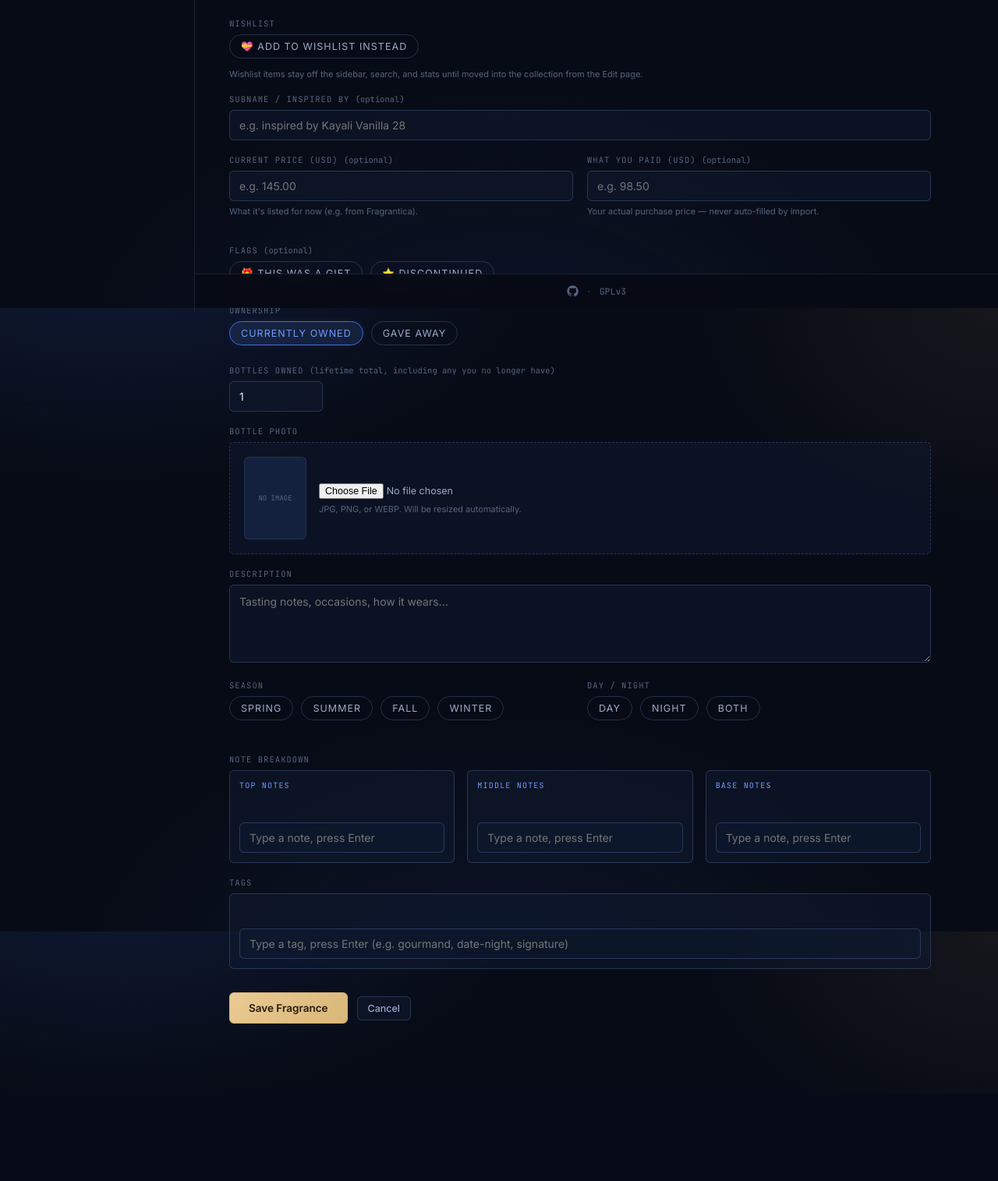
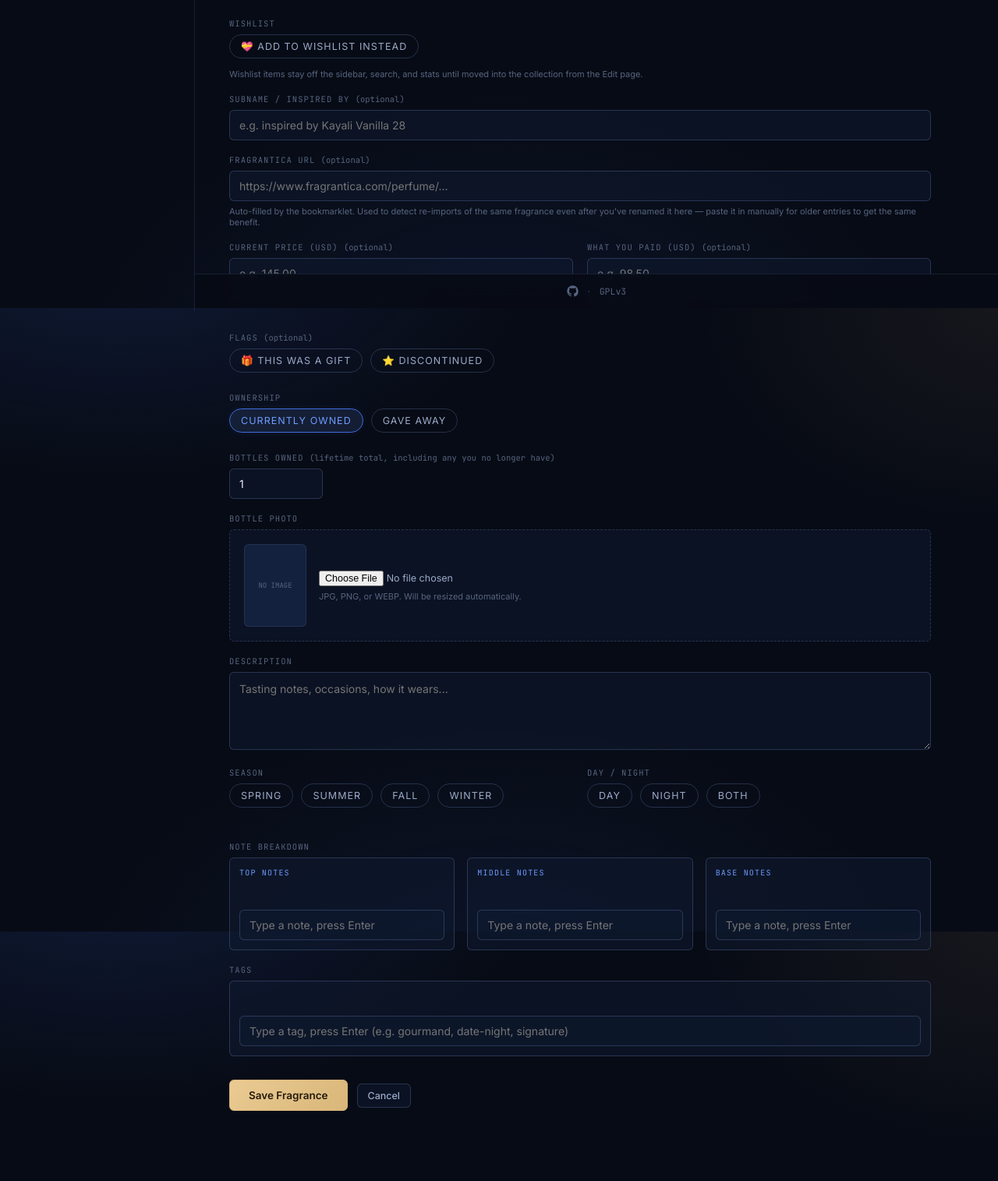
Before and after one commit to hxck/scent-ledger, a Flask app: page /add in a window 1280 px wide. Shown: the part 405-1920 px from the top of the page at 78% size. Before the commit the page ends 1718 px from the top, so only its background shows below. Run offline with Flask 3, Linux system fonts and the light colour scheme; the visitor is signed in with stand-in values (Sample User, id 1); data that the repository does not hold is empty.

Commit message:
Changed dupe detection to use Fragrantica URL

```diff
--- a/app.py
+++ b/app.py
@@ -127,6 +127,8 @@ def _run_migrations(conn):
         conn.execute("ALTER TABLE fragrances ADD COLUMN gave_away INTEGER NOT NULL DEFAULT 0")
     if "bottles_owned" not in existing_cols:
         conn.execute("ALTER TABLE fragrances ADD COLUMN bottles_owned INTEGER NOT NULL DEFAULT 1")
+    if "fragrantica_url" not in existing_cols:
+        conn.execute("ALTER TABLE fragrances ADD COLUMN fragrantica_url TEXT")
 
 
 def init_db():
@@ -563,6 +565,24 @@ NOTE_IMAGE_MAX_WIDTH = 120
 MAX_NOTE_IMAGES_PER_SUBMIT = 15
 
 
+def _normalize_fragrantica_url(url):
+    """Normalizes a Fragrantica URL for duplicate-detection comparison — drops
+    query string/fragment (tracking params, etc.) and trailing slash, lowercases
+    the whole thing. The name on a fragrance can drift from what Fragrantica
+    calls it (you renamed it locally), but the URL of the page you imported it
+    from doesn't change, which makes it a much more reliable duplicate check."""
+    if not url:
+        return None
+    try:
+        parsed = urllib.parse.urlparse(url.strip())
+        if not parsed.scheme or not parsed.netloc:
+            return None
+        path = parsed.path.rstrip("/")
+        return f"{parsed.scheme.lower()}://{parsed.netloc.lower()}{path.lower()}"
+    except Exception:
+        return None
+
+
 def _is_safe_remote_url(url):
     """Basic SSRF guard: only allow http(s) to public, non-local addresses."""
     try:
@@ -796,19 +816,33 @@ def edit(fragrance_id):
 @login_required
 def api_lookup():
     """Used by the Fragrantica import flow: before filling a blank Add form, the
-    page checks whether a fragrance with this brand+name already exists, so a
-    re-import can be routed to /edit instead of creating a duplicate."""
+    page checks whether a fragrance already exists, so a re-import can be
+    routed to /edit instead of creating a duplicate. Checks the Fragrantica
+    URL first — that doesn't change even if you've renamed the fragrance
+    locally — and falls back to brand+name for older entries that don't have
+    a URL stored yet."""
+    url = request.args.get("url", "").strip()
     brand = request.args.get("brand", "").strip()
     name = request.args.get("name", "").strip()
-    if not brand or not name:
-        return {"found": False}
     db = get_db()
-    row = db.execute(
-        "SELECT id FROM fragrances WHERE LOWER(TRIM(brand)) = LOWER(TRIM(?)) AND LOWER(TRIM(name)) = LOWER(TRIM(?)) LIMIT 1",
-        (brand, name),
-    ).fetchone()
-    if row:
-        return {"found": True, "id": row["id"]}
+
+    normalized = _normalize_fragrantica_url(url)
+    if normalized:
+        rows = db.execute(
+            "SELECT id, fragrantica_url FROM fragrances WHERE fragrantica_url IS NOT NULL"
+        ).fetchall()
+        for r in rows:
+            if _normalize_fragrantica_url(r["fragrantica_url"]) == normalized:
+                return {"found": True, "id": r["id"], "matched_by": "url"}
+
+    if brand and name:
+        row = db.execute(
+            "SELECT id FROM fragrances WHERE LOWER(TRIM(brand)) = LOWER(TRIM(?)) AND LOWER(TRIM(name)) = LOWER(TRIM(?)) LIMIT 1",
+            (brand, name),
+        ).fetchone()
+        if row:
+            return {"found": True, "id": row["id"], "matched_by": "name"}
+
     return {"found": False}
 
 
@@ -861,6 +895,8 @@ def _handle_form_submit(mode, fragrance_id, existing=None):
     except ValueError:
         bottles_owned = 1
 
+    fragrantica_url = request.form.get("fragrantica_url", "").strip() or None
+
     if not brand or not name:
         flash("Brand and Name are required.", "error")
         stub = existing or {}
@@ -870,6 +906,7 @@ def _handle_form_submit(mode, fragrance_id, existing=None):
             price=price, purchase_price=purchase_price,
             is_gift=is_gift, is_discontinued=is_discontinued, is_wishlist=is_wishlist,
             currently_owned=currently_owned, gave_away=gave_away, bottles_owned=bottles_owned,
+            fragrantica_url=fragrantica_url,
         )
         return render_template("form.html", mode=mode, f=stub), 400
 
@@ -900,12 +937,12 @@ def _handle_form_submit(mode, fragrance_id, existing=None):
             INSERT INTO fragrances
                 (brand, name, subname, image_filename, description, daynight,
                  price, purchase_price, is_gift, is_discontinued, is_wishlist,
-                 currently_owned, gave_away, bottles_owned)
-            VALUES (?, ?, ?, ?, ?, ?, ?, ?, ?, ?, ?, ?, ?, ?)
+                 currently_owned, gave_away, bottles_owned, fragrantica_url)
+            VALUES (?, ?, ?, ?, ?, ?, ?, ?, ?, ?, ?, ?, ?, ?, ?)
             """,
             (brand, name, subname, image_filename, description, daynight,
              price, purchase_price, is_gift, is_discontinued, is_wishlist,
-             currently_owned, gave_away, bottles_owned),
+             currently_owned, gave_away, bottles_owned, fragrantica_url),
         )
         fragrance_id = cur.lastrowid
     else:
@@ -914,12 +951,12 @@ def _handle_form_submit(mode, fragrance_id, existing=None):
             UPDATE fragrances
             SET brand = ?, name = ?, subname = ?, image_filename = ?, description = ?, daynight = ?,
                 price = ?, purchase_price = ?, is_gift = ?, is_discontinued = ?, is_wishlist = ?,
-                currently_owned = ?, gave_away = ?, bottles_owned = ?
+                currently_owned = ?, gave_away = ?, bottles_owned = ?, fragrantica_url = ?
             WHERE id = ?
             """,
             (brand, name, subname, image_filename, description, daynight,
              price, purchase_price, is_gift, is_discontinued, is_wishlist,
-             currently_owned, gave_away, bottles_owned, fragrance_id),
+             currently_owned, gave_away, bottles_owned, fragrantica_url, fragrance_id),
         )
 
     replace_seasons(db, fragrance_id, seasons)
--- a/schema.sql
+++ b/schema.sql
@@ -16,6 +16,7 @@ CREATE TABLE IF NOT EXISTS fragrances (
     currently_owned INTEGER NOT NULL DEFAULT 1,
     gave_away       INTEGER NOT NULL DEFAULT 0,
     bottles_owned   INTEGER NOT NULL DEFAULT 1,
+    fragrantica_url TEXT,
     created_at      TEXT NOT NULL DEFAULT (datetime('now'))
 );
 
--- a/static/app.js
+++ b/static/app.js
@@ -90,8 +90,9 @@ function initStatsBars() {
 }
 
 // Reads a payload left in the URL hash by the "Import from Fragrantica" bookmarklet
-// (#import=<base64 JSON>). On the Add page, first checks whether a fragrance with
-// this brand+name already exists — if so, redirects to its Edit page (carrying the
+// (#import=<base64 JSON>). On the Add page, first checks whether a fragrance
+// already exists — by Fragrantica URL first (survives local renames), falling
+// back to brand+name — and if so, redirects to its Edit page (carrying the
 // same import payload) and fills in only the gaps there instead of creating a
 // duplicate. chipControllers: { top, middle, base, tags } from initChipField().
 async function initFragranticaImport(mode, chipControllers) {
@@ -111,16 +112,17 @@ async function initFragranticaImport(mode, chipControllers) {
   }
 
   if (mode === 'add') {
-    const existingId = await findExistingFragrance(data.brand, data.name);
-    if (existingId) {
+    const match = await findExistingFragrance(data.brand, data.name, data.sourceUrl);
+    if (match) {
       // Hand off to the Edit page with the same payload still in the hash —
       // don't clear it here, that page needs to run this same import itself.
-      window.location.href = '/edit/' + existingId + hash;
+      window.location.href = '/edit/' + match.id + '?matched=' + match.matchedBy + hash;
       return;
     }
     fillAddMode(data, chipControllers);
   } else {
-    fillEditModeGaps(data, chipControllers);
+    const matchedBy = new URLSearchParams(window.location.search).get('matched');
+    fillEditModeGaps(data, chipControllers, matchedBy);
   }
 
   // Queue note icons for caching regardless of mode or which text fields ended
@@ -132,14 +134,17 @@ async function initFragranticaImport(mode, chipControllers) {
   history.replaceState(null, '', window.location.pathname + window.location.search);
 }
 
-async function findExistingFragrance(brand, name) {
-  if (!brand || !name) return null;
+async function findExistingFragrance(brand, name, url) {
+  if (!brand && !name && !url) return null;
   try {
-    const params = new URLSearchParams({ brand, name });
+    const params = new URLSearchParams();
+    if (url) params.set('url', url);
+    if (brand) params.set('brand', brand);
+    if (name) params.set('name', name);
     const resp = await fetch('/api/lookup?' + params.toString());
     if (!resp.ok) return null;
     const result = await resp.json();
-    return result && result.found ? result.id : null;
+    return result && result.found ? { id: result.id, matchedBy: result.matched_by } : null;
   } catch (err) {
     return null; // offline / lookup failed — fail open, treat this as a normal add
   }
@@ -220,6 +225,7 @@ function fillAddMode(data, chipControllers) {
   setField('fName', data.name);
   setField('fDescription', data.description);
   setField('fPrice', data.price);
+  setField('fFragranticaUrl', data.sourceUrl);
 
   if (data.notes) {
     if (data.notes.top && data.notes.top.length) chipControllers.top.setValues(data.notes.top);
@@ -243,6 +249,7 @@ function fillAddMode(data, chipControllers) {
   (data.imageUrl ? found : missing).push('image');
   (data.tags && data.tags.length ? found : missing).push('accord tags');
   (data.price ? found : missing).push('price');
+  (data.sourceUrl ? found : missing).push('Fragrantica link');
   (derived.seasons.length ? found : missing).push('season');
   (derived.daynight ? found : missing).push('day/night');
 
@@ -253,7 +260,7 @@ function fillAddMode(data, chipControllers) {
   );
 }
 
-function fillEditModeGaps(data, chipControllers) {
+function fillEditModeGaps(data, chipControllers, matchedBy) {
   const filled = [];
   const skipped = [];
 
@@ -268,6 +275,7 @@ function fillEditModeGaps(data, chipControllers) {
   fillTextIfEmpty('fName', 'name', data.name);
   fillTextIfEmpty('fDescription', 'description', data.description);
   fillTextIfEmpty('fPrice', 'price', data.price);
+  fillTextIfEmpty('fFragranticaUrl', 'Fragrantica link', data.sourceUrl);
 
   const fillTierIfEmpty = (ctrl, label, values) => {
     if (!values || !values.length) return;
@@ -298,8 +306,14 @@ function fillEditModeGaps(data, chipControllers) {
     else { skipped.push('day/night'); }
   }
 
+  const matchExplain = matchedBy === 'url'
+    ? 'Matched by its Fragrantica link'
+    : matchedBy === 'name'
+      ? 'Matched by brand + name'
+      : 'Matched an existing fragrance';
+
   showImportBanner(
-    '<strong>Matched an existing fragrance in your collection.</strong> ' +
+    '<strong>' + matchExplain + ' — this is already in your collection.</strong> ' +
     'Filled in: ' + (filled.join(', ') || 'nothing new') + '.' +
     (skipped.length ? ' Already had (left untouched): ' + skipped.join(', ') + '.' : '') +
     ' Nothing is saved yet — review below and click Save Changes.'
--- a/static/style.css
+++ b/static/style.css
@@ -302,6 +302,12 @@ main.content{flex:1;min-width:0;padding:40px 44px 90px;}
   font-family:'Inter',sans-serif;font-style:normal;font-weight:400;color:var(--ink-dim);
   font-size:15.5px;margin:0 0 24px;padding-left:12px;border-left:2px solid var(--gold);
 }
+.fragrantica-link{
+  display:inline-block;font-size:12px;color:var(--ink-faint);
+  margin:0 0 18px;border-bottom:1px dotted var(--line-strong);
+  transition:color .15s, border-color .15s;
+}
+.fragrantica-link:hover{color:var(--sapphire-bright);border-color:var(--sapphire-bright);}
 .detail-actions{display:flex;gap:10px;margin-bottom:26px;}
 .btn-ghost{
   font-family:'Inter',sans-serif;font-size:12.5px;font-weight:500;background:var(--bg-glass);
@@ -437,12 +443,12 @@ main.content{flex:1;min-width:0;padding:40px 44px 90px;}
   display:block;font-family:'JetBrains Mono',monospace;font-size:10.5px;
   letter-spacing:0.1em;text-transform:uppercase;color:var(--ink-faint);margin-bottom:7px;
 }
-.field input[type=text], .field input[type=password], .field input[type=number], .field textarea{
+.field input[type=text], .field input[type=password], .field input[type=number], .field input[type=url], .field textarea{
   width:100%;background:var(--bg-glass);border:1px solid var(--line-strong);
   color:var(--ink);padding:10px 12px;border-radius:var(--radius);
   font-family:'Inter',sans-serif;font-size:14px;outline:none;transition:border-color .15s, box-shadow .15s;
 }
-.field input[type=text]:focus, .field input[type=password]:focus, .field input[type=number]:focus, .field textarea:focus{border-color:var(--sapphire);box-shadow:0 0 0 3px var(--sapphire-glow-soft);}
+.field input[type=text]:focus, .field input[type=password]:focus, .field input[type=number]:focus, .field input[type=url]:focus, .field textarea:focus{border-color:var(--sapphire);box-shadow:0 0 0 3px var(--sapphire-glow-soft);}
 .field input:disabled{opacity:0.4;cursor:not-allowed;}
 .field textarea{resize:vertical;min-height:100px;line-height:1.6;}
 .field-note{font-size:11px;color:var(--ink-faint);margin-top:6px;}
@@ -696,7 +702,7 @@ table.tag-table tr:last-child td{border-bottom:none;}
   .add-btn{padding:9px 14px;}
 
   /* iOS Safari zooms the page in on focus if an input's font-size is under 16px */
-  .field input[type=text], .field input[type=password], .field input[type=number], .field textarea, .search-page-bar input, .chip-text-input{
+  .field input[type=text], .field input[type=password], .field input[type=number], .field input[type=url], .field textarea, .search-page-bar input, .chip-text-input{
     font-size:16px;
   }
 
--- a/templates/detail.html
+++ b/templates/detail.html
@@ -64,6 +64,9 @@
       {% if f['is_discontinued'] %}<sup class="discontinued-star" title="Discontinued">⭐</sup>{% endif %}
     </h1>
     {% if f['subname'] %}<p class="detail-sub">{{ f['subname'] }}</p>{% endif %}
+    {% if f['fragrantica_url'] %}
+      <a href="{{ f['fragrantica_url'] }}" target="_blank" rel="noopener noreferrer" class="fragrantica-link">View on Fragrantica ↗</a>
+    {% endif %}
 
     {% if is_admin %}
       <div class="detail-actions">
--- a/templates/form.html
+++ b/templates/form.html
@@ -62,6 +62,12 @@
     <div class="field">
       <label for="fSubname">Subname / Inspired By <span style="text-transform:none;letter-spacing:0;color:var(--ink-faint);">(optional)</span></label>
       <input type="text" id="fSubname" name="subname" placeholder="e.g. inspired by Kayali Vanilla 28" value="{{ fd.get('subname', '') }}">
+    </div>
+
+    <div class="field">
+      <label for="fFragranticaUrl">Fragrantica URL <span style="text-transform:none;letter-spacing:0;color:var(--ink-faint);">(optional)</span></label>
+      <input type="url" id="fFragranticaUrl" name="fragrantica_url" placeholder="https://www.fragrantica.com/perfume/..." value="{{ fd.get('fragrantica_url') or '' }}">
+      <div class="field-note">Auto-filled by the bookmarklet. Used to detect re-imports of the same fragrance even after you've renamed it here — paste it in manually for older entries to get the same benefit.</div>
     </div>
 
     <div class="field-row">
```
